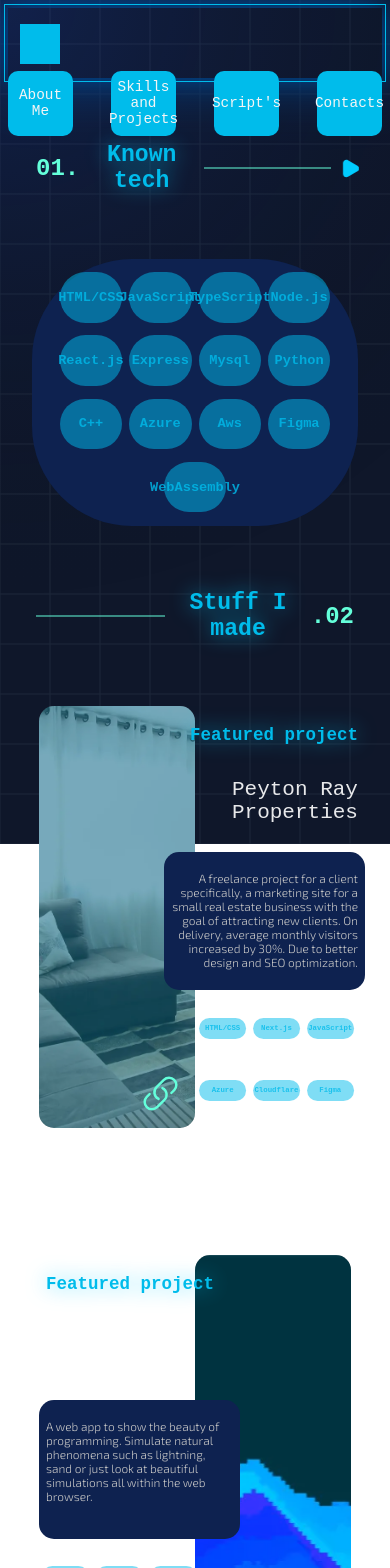
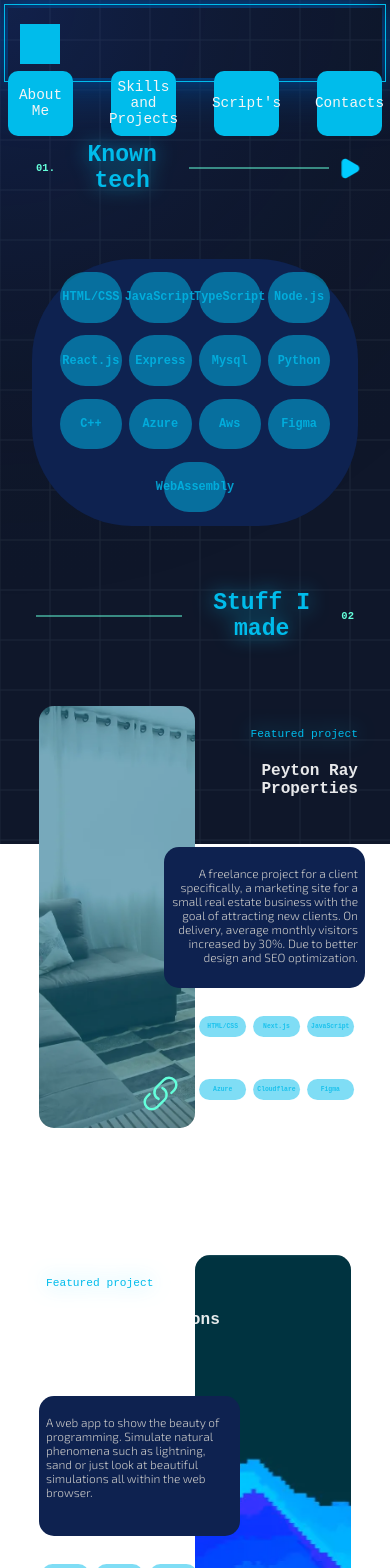
Before and after one commit to TheHeartstriker/Portfolio, a Next.js app in the folder Portfolio/: page /skills in a window 390 px wide. Shown: the top 1568 px of the page. Built offline with nearby package versions, Linux system fonts and the light colour scheme; a web font is replaced by a local one.

Commit message:
Html SEO changes
Made some changes in my general html structure so its better for SEO.

```diff
--- a/Portfolio/src/components/skillPage/createFeatured.jsx
+++ b/Portfolio/src/components/skillPage/createFeatured.jsx
@@ -1,16 +1,35 @@
 import PropTypes from "prop-types";
+import Image from "next/image";
 
 function handleLink(Link) {
   window.open(Link, "_blank", "noopener,noreferrer");
 }
 
-function CreateFeatured({ Header, Para, Skills, Mirror, Image, Link1, Link2 }) {
+function CreateFeatured({
+  Header,
+  Para,
+  Skills,
+  Mirror,
+  ImageSrc,
+  Link1,
+  Link2,
+  End,
+}) {
   return (
     <>
       {/* Main app split into two container one for image and other for text */}
-      <div className={`app-f ${Mirror ? "mirror" : ""}`}>
+      <div
+        className={`app-f ${Mirror ? "mirror" : ""}`}
+        id={End ? "end-featured" : undefined}
+      >
         <div className="app-image">
-          <img src={Image} alt="Project image" />
+          <Image
+            src={ImageSrc}
+            alt="Project image"
+            fill
+            sizes="(max-width: 600px) 100vw"
+            style={{ objectFit: "cover" }}
+          />
           <div className="transparent-fill"></div>
           {Link1 && (
             <div
@@ -31,8 +50,8 @@ function CreateFeatured({ Header, Para, Skills, Mirror, Image, Link1, Link2 }) {
         </div>
         <div className={`app-text ${Mirror ? "mirror" : ""}`}>
           <div className="app-header">
-            <h1>Featured project</h1>
-            <h3>{Header}</h3>
+            <h4>Featured project</h4>
+            <h5>{Header}</h5>
           </div>
           <div className="app-para">
             <p>{Para}</p>
@@ -41,7 +60,7 @@ function CreateFeatured({ Header, Para, Skills, Mirror, Image, Link1, Link2 }) {
           <div className={`app-skills ${Mirror ? "mirror" : ""}`}>
             {Skills.map((tech, index) => (
               <div className="blue-pill2" key={index}>
-                <h2>{tech}</h2>
+                <h5>{tech}</h5>
               </div>
             ))}
           </div>
@@ -59,6 +78,7 @@ CreateFeatured.propTypes = {
   Image: PropTypes.string.isRequired,
   Link1: PropTypes.string,
   Link2: PropTypes.string,
+  End: PropTypes.bool,
 };
 
 export default CreateFeatured;
--- a/Portfolio/src/components/skillPage/folder.jsx
+++ b/Portfolio/src/components/skillPage/folder.jsx
@@ -8,7 +8,7 @@ function CreateFolder({ Header, Para, Link }) {
   return (
     <div className="folder" onClick={() => handleLink(Link)}>
       <div className="folder-svg-container"></div>
-      <h1>{Header}</h1>
+      <h6>{Header}</h6>
       <p>{Para}</p>
     </div>
   );
--- a/Portfolio/src/views/skills/main/skill.css
+++ b/Portfolio/src/views/skills/main/skill.css
@@ -48,7 +48,7 @@
 /* Used across the skill.jsx to hold tech info */
 /* Used in tech stacks container */
 .blue-pill {
-  font-size: 1rem;
+  font-size: 1.3rem;
   width: 13%;
   height: 4rem;
   border-radius: 100px;
@@ -62,7 +62,7 @@
 }
 /* Smaller version used in featured apps */
 .blue-pill2 {
-  font-size: 0.7rem;
+  font-size: 1.1rem;
   width: 25%;
   height: 3rem;
   border-radius: 100px;
@@ -155,14 +155,21 @@
   background-color: transparent;
 }
 
-.app-header h1 {
+.app-header h4 {
   display: inline-block;
-  font-size: 1.5rem;
+  font-size: 1.6rem;
+  font-weight: 400;
+  color: var(--neon-dull);
+  filter: drop-shadow(0 0 10px var(--main-glow));
 }
 /* Secondary header */
-.app-header h3 {
-  font-size: 2rem;
-  font-weight: 400;
+.app-header h5 {
+  font-size: 2.3rem;
+  margin: 0;
+  margin-top: var(--space-2);
+  margin-bottom: var(--space-1);
+
+  font-weight: 600;
   color: rgba(255, 255, 255, 0.9);
 }
 /* The paragraph showing some info about the app */
@@ -198,6 +205,10 @@
 /* Mirror info */
 .app-f.mirror {
   flex-direction: row-reverse;
+}
+
+#end-featured {
+  margin-bottom: 0;
 }
 
 .app-text.mirror {
@@ -250,9 +261,10 @@
   transition: background ease-in-out 0.6s, filter ease-in-out 0.6s;
 }
 
-.folder h1 {
+.folder h6 {
   font-size: 2rem;
   color: var(--Teal);
+  margin: var(--space-1);
 }
 
 .folder::before {
@@ -338,11 +350,15 @@
   margin-bottom: 0;
 }
 
-.separator h1 {
+.separator h2 {
   font-size: 3.3rem;
   margin: var(--space-5);
   color: var(--neon-dull);
   filter: drop-shadow(0 0 10px var(--main-glow));
+}
+
+.separator h3 {
+  font-size: 1.5rem;
 }
 
 .separator hr {
@@ -387,7 +403,7 @@
   .blue-pill {
     width: 20%;
     height: 20%;
-    font-size: 1.3rem;
+    font-size: 1.7rem;
   }
 
   .separator {
--- a/Portfolio/src/views/skills/main/skill.jsx
+++ b/Portfolio/src/views/skills/main/skill.jsx
@@ -112,24 +112,27 @@ function Skill() {
   }, []);
   return (
     <div className="main-skill-container" ref={root}>
-      {/* Over head container for teck stacks */}
+      {/* For SEO */}
+      <h1 style={{ display: "none" }}>Skills & Projects Portfolio</h1>
+      {/* Over head container for tech stacks */}
       <div
         className="separator"
         id="Sep1"
         onClick={() => router.push("/skills/gallery")}
       >
-        <h2>01.</h2>
-        <h1 id="TestId">Known tech</h1>
+        <h3>01.</h3>
+        <h2>Known tech</h2>
         <hr></hr>
         <div className="gallery-link">
           <Poly className="gallery-svg" />
         </div>
       </div>
+      {/* Tech stacks container */}
       <div className="tech-stacks-container">
         <div className="tech-stacks">
           {TechStacks.map((tech, index) => (
             <div className="blue-pill" key={index}>
-              <h2>{tech}</h2>
+              <h4>{tech}</h4>
             </div>
           ))}
         </div>
@@ -137,8 +140,8 @@ function Skill() {
       {/* Separator element */}
       <div className="separator" id="Sep2">
         <hr></hr>
-        <h1>Stuff I made</h1>
-        <h2>.02</h2>
+        <h2>Stuff I made</h2>
+        <h3>02</h3>
       </div>
       {/* Overhead container for main apps */}
       <div className="featured-apps">
@@ -146,7 +149,7 @@ function Skill() {
           Header={Header[3]}
           Para={Paras[3]}
           Skills={UsedTechApp4}
-          Image={client1}
+          ImageSrc={client1}
           Link1="https://www.peytonrayproperties.com"
         />
         <CreateFeatured
@@ -154,7 +157,7 @@ function Skill() {
           Para={Paras[0]}
           Skills={UsedTechApp1}
           Mirror={true}
-          Image={dynamicAnimations}
+          ImageSrc={dynamicAnimations}
           Link1="https://www.dynamicanimations.com"
           Link2="https://github.com/TheHeartstriker/DynamicAnimations"
         />
@@ -162,7 +165,7 @@ function Skill() {
           Header={Header[1]}
           Para={Paras[1]}
           Skills={UsedTechApp2}
-          Image={fitShot}
+          ImageSrc={fitShot}
           Link1="https://www.fgraphs.com"
           Link2="https://github.com/TheHeartstriker/FitnessApp"
         />
@@ -171,16 +174,21 @@ function Skill() {
           Para={Paras[2]}
           Skills={UsedTechApp3}
           Mirror={true}
-          Image={todoShot}
+          End={true}
+          ImageSrc={todoShot}
           Link1="https://www.genesistodo.com"
           Link2="https://github.com/TheHeartstriker/ToDoApp"
         />
       </div>
       {/* Main container for folder aka less important apps and code */}
+      <div className="separator" id="Sep1">
+        <h3>03.</h3>
+        <h2>
+          Other Code <br></br> stuff
+        </h2>
+        <hr></hr>
+      </div>
       <div className="no-featured-apps">
-        <div className="non-featured-header">
-          <h1>Other Noteworthy Code</h1>
-        </div>
         <div className="folder-container">
           <CreateFolder
             Header={NoteWortheyH[0]}
```
Also changed, not shown: Portfolio/src/views/about/about.css (+9 -0 lines), Portfolio/src/views/about/about.jsx (+4 -6 lines), Portfolio/src/views/skills/gallery/gallery.css (+7 -0 lines), Portfolio/src/views/skills/gallery/gallery.jsx (+33 -7 lines).
